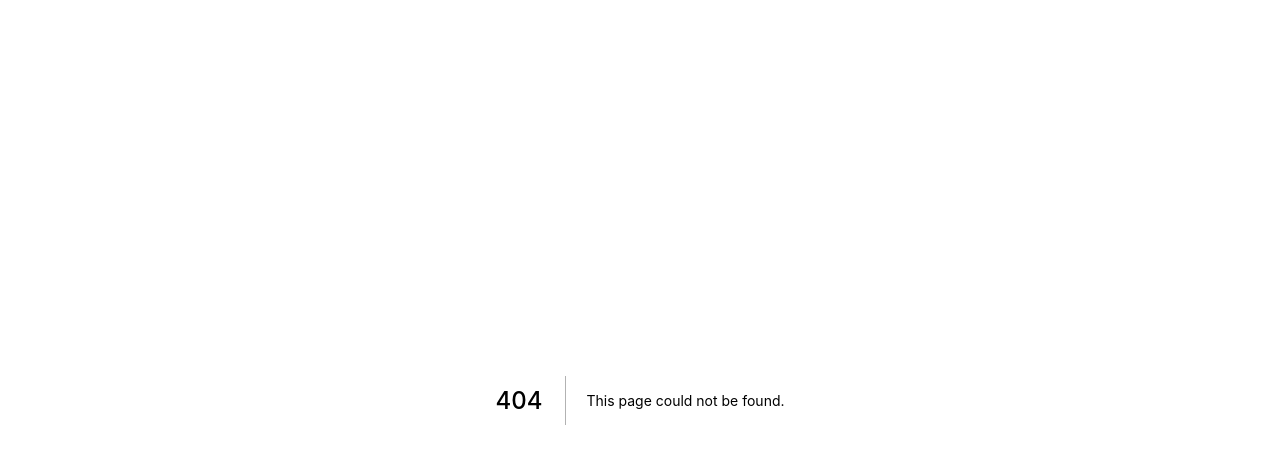
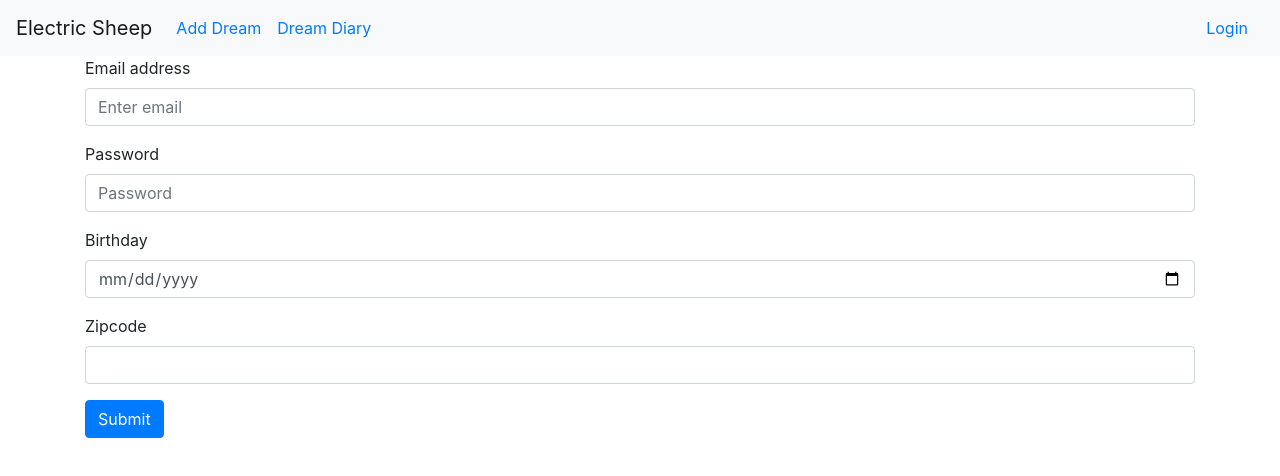
Before and after one commit to zealousAnemone/electric-sheep, a Next.js app: page /signup in a window 1280 px wide. Before the commit this address had no page. Shown: the top 476 px of the page. Built offline with nearby package versions, Linux system fonts and the light colour scheme.

Commit message:
Create routes

```diff
--- /dev/null
+++ b/pages/signup.js
@@ -0,0 +1,42 @@
+import Head from 'next/head';
+import Header from '../components/Header';
+import Form from 'react-bootstrap/Form';
+import Container from 'react-bootstrap/Container';
+import Button from 'react-bootstrap/Button';
+
+const Signup = () => {
+  return (
+    <div>
+      <Header />
+      <Container>
+        <Form>
+          <Form.Group controlId="formBasicEmail">
+            <Form.Label>Email address</Form.Label>
+            <Form.Control type="email" placeholder="Enter email" />
+          </Form.Group>
+
+          <Form.Group controlId="formBasicPassword">
+            <Form.Label>Password</Form.Label>
+            <Form.Control type="password" placeholder="Password" />
+          </Form.Group>
+
+          <Form.Group controlId="formBirthday">
+            <Form.Label>Birthday</Form.Label>
+            <Form.Control type="date" />
+          </Form.Group>
+
+          <Form.Group controlId="formZipcode">
+            <Form.Label>Zipcode</Form.Label>
+            <Form.Control type="text" />
+          </Form.Group>
+
+          <Button variant="primary" type="submit">
+            Submit
+          </Button>
+        </Form>
+      </Container>
+    </div>
+  );
+};
+
+export default Signup;
```
Also changed, not shown: pages/account.js (added, +13 -0 lines), pages/add.js (added, +31 -0 lines), pages/diary.js (added, +13 -0 lines), pages/login.js (added, +32 -0 lines).
